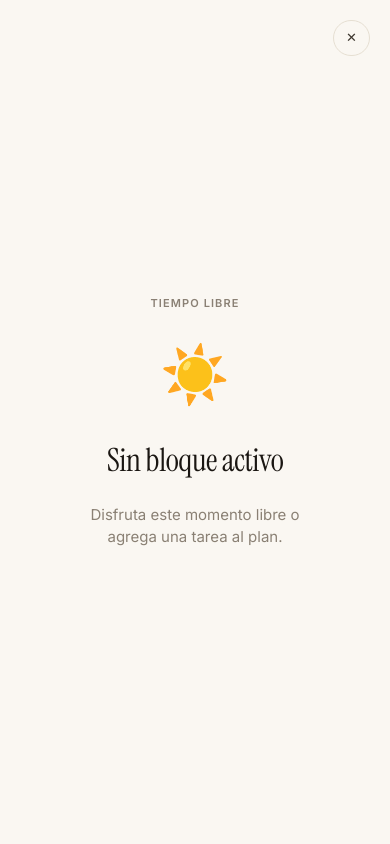
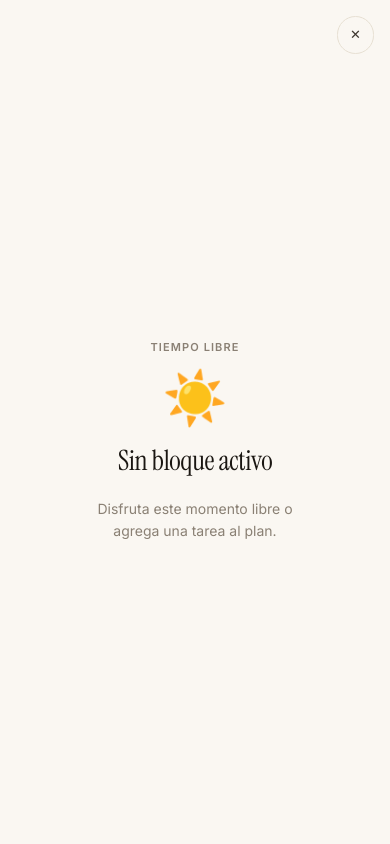
Before and after one commit to kevinguzman420/tasks-manager-v1, a Next.js app: page / in a window 390 px wide. Both pictures are taken after a click on the button "Modo enfoque". Shown: the top 844 px of the page. Built offline with nearby package versions, Linux system fonts and the light colour scheme.

Commit message:
FocusMode responsive updated

```diff
--- a/src/components/planner/FocusMode.tsx
+++ b/src/components/planner/FocusMode.tsx
@@ -1,6 +1,6 @@
 'use client';
 
-import React, { useState, useEffect, useMemo } from 'react';
+import React, { useState, useEffect, useMemo, useCallback } from 'react';
 import { usePlanner } from '@/context/PlannerContext';
 import { timeToMin, fmtMinutes, minToClock } from '@/utils/scheduler';
 import { ScheduleEvent } from '@/types';
@@ -46,70 +46,76 @@ function FocusOverlay({ onClose }: { onClose: () => void }) {
   const { plan, schedule, selectedDate, today, toggleTaskDone, updateTask } = usePlanner();
   const isToday = sameDay(selectedDate, today);
 
-  // Tick every second for countdown
-  const [tick, setTick] = useState(0);
+  // ── Tick each second ──────────────────────────────────────────────────────
+  // Guardamos `new Date()` directamente en estado para que React siempre
+  // vea un valor nuevo y no pueda omitir el re-render.
+  const [now, setNow] = useState(() => new Date());
   useEffect(() => {
-    const id = setInterval(() => setTick(t => t + 1), 1000);
+    const id = setInterval(() => setNow(new Date()), 1000);
     return () => clearInterval(id);
   }, []);
 
-  const startMin = timeToMin(plan.start);
+  // ── Time values (derivados de `now`, sin useMemo para evitar staleness) ──
+  const startMin  = timeToMin(plan.start);
+  const totalSec  = now.getHours() * 3600 + now.getMinutes() * 60 + now.getSeconds();
+  const nowMin    = Math.floor(totalSec / 60);
+  const secIntoMin = totalSec % 60;
+  // Ajuste para planes que empiezan después de medianoche
+  const nowAbs    = nowMin < startMin ? nowMin + 1440 : nowMin;
 
-  const nowData = useMemo(() => {
-    const d = new Date();
-    const totalSec = d.getHours() * 3600 + d.getMinutes() * 60 + d.getSeconds();
-    const nowMin = Math.floor(totalSec / 60);
-    const secIntoMin = totalSec % 60;
-    // Adjust for days that start before midnight
-    const nowAbs = nowMin < startMin ? nowMin + 1440 : nowMin;
-    return { nowAbs, secIntoMin, nowMin };
-  // eslint-disable-next-line react-hooks/exhaustive-deps
-  }, [tick, startMin]);
-
-  const { nowAbs, secIntoMin } = nowData;
-
-  const currentEvent = isToday
-    ? schedule.events.find(ev => ev.startAt <= nowAbs && nowAbs < ev.endAt) ?? null
+  // ── Current / next event ──────────────────────────────────────────────────
+  const currentEvent: ScheduleEvent | null = isToday
+    ? (schedule.events.find(ev => ev.startAt <= nowAbs && nowAbs < ev.endAt) ?? null)
     : null;
 
-  const nextEvent = useMemo(() => {
+  const nextEvent: ScheduleEvent | null = useMemo(() => {
     if (!isToday) return null;
     return schedule.events.find(ev => ev.startAt > nowAbs) ?? null;
-  }, [isToday, schedule.events, nowAbs]);
+  // nowAbs cambia por minuto; suficiente granularidad para "siguiente evento"
+  // eslint-disable-next-line react-hooks/exhaustive-deps
+  }, [isToday, schedule.events, nowMin]);
 
-  const remainingSec = currentEvent
-    ? (currentEvent.endAt - nowAbs) * 60 - secIntoMin
+  // ── Countdown & progress ──────────────────────────────────────────────────
+  const remainingSec = currentEvent != null
+    ? Math.max(0, (currentEvent.endAt - nowAbs) * 60 - secIntoMin)
     : null;
 
-  const progressPct = currentEvent
+  const progressPct = currentEvent != null
     ? Math.max(0, Math.min(100,
-        ((nowAbs - currentEvent.startAt) / (currentEvent.endAt - currentEvent.startAt)) * 100
+        ((nowAbs * 60 + secIntoMin - currentEvent.startAt * 60) /
+         ((currentEvent.endAt - currentEvent.startAt) * 60)) * 100
       ))
     : null;
 
-  // Keyboard: Escape to close
+  // ── Keyboard: Escape to close ─────────────────────────────────────────────
+  const handleKey = useCallback(
+    (e: KeyboardEvent) => { if (e.key === 'Escape') onClose(); },
+    [onClose],
+  );
   useEffect(() => {
-    const handler = (e: KeyboardEvent) => { if (e.key === 'Escape') onClose(); };
-    window.addEventListener('keydown', handler);
-    return () => window.removeEventListener('keydown', handler);
-  }, [onClose]);
+    window.addEventListener('keydown', handleKey);
+    return () => window.removeEventListener('keydown', handleKey);
+  }, [handleKey]);
 
   return (
     <div
-      className="fixed inset-0 z-50 flex flex-col items-center justify-center bg-[var(--bg)] px-6"
+      className="fixed inset-0 z-50 flex flex-col bg-[var(--bg)] overflow-y-auto"
       role="dialog"
       aria-modal="true"
       aria-label="Modo enfoque"
     >
-      {/* Close */}
+      {/* ── Close button ── */}
       <button
         onClick={onClose}
-        className="absolute top-5 right-5 inline-flex items-center gap-[6px] rounded-full border border-[var(--line)] bg-[var(--bg)] px-[12px] py-[7px] text-[13px] text-[var(--ink-2)] hover:border-[var(--ink-2)] transition-colors"
+        className="sticky top-0 self-end m-4 inline-flex items-center gap-[6px] rounded-full border border-[var(--line)] bg-[var(--bg)]/90 backdrop-blur-sm px-[12px] py-[8px] text-[13px] text-[var(--ink-2)] hover:border-[var(--ink-2)] transition-colors z-10"
       >
         ✕ <span className="hidden sm:inline">Cerrar</span>
       </button>
 
-      <div className="w-full max-w-sm flex flex-col items-center gap-5 text-center">
+      {/* ── Main content ── */}
+      <div className="flex-1 flex flex-col items-center justify-center px-6 pb-10 pt-2">
+        <div className="w-full max-w-md flex flex-col items-center gap-4 sm:gap-6 text-center">
+
           {currentEvent ? (
             <>
               {/* Kind label */}
@@ -119,32 +125,34 @@ function FocusOverlay({ onClose }: { onClose: () => void }) {
 
               {/* Emoji + name */}
               <div className="flex flex-col items-center gap-2">
-              <span className="text-[44px]">{getEventEmoji(currentEvent)}</span>
-              <h1 className="serif text-[32px] sm:text-[40px] font-[400] tracking-[-0.015em] leading-[1.15] text-[var(--ink)]">
+                <span className="text-[40px] sm:text-[48px] leading-none">
+                  {getEventEmoji(currentEvent)}
+                </span>
+                <h1 className="serif text-[26px] sm:text-[34px] md:text-[42px] font-[400] tracking-[-0.015em] leading-[1.2] text-[var(--ink)] px-2">
                   {getEventName(currentEvent)}
                 </h1>
               </div>
 
               {/* Time range */}
-            <span className="mono text-[14px] text-[var(--muted)]">
+              <span className="mono text-[13px] sm:text-[14px] text-[var(--muted)]">
                 {minToClock(currentEvent.startAt)} → {minToClock(currentEvent.endAt)}
                 {' · '}{fmtMinutes(currentEvent.duration)}
               </span>
 
               {/* Countdown */}
               <div
-              className="mono text-[64px] sm:text-[80px] font-[500] tabular-nums leading-[1] text-[var(--accent)]"
+                className="mono text-[56px] sm:text-[72px] md:text-[88px] font-[500] tabular-nums leading-[1] text-[var(--accent)]"
                 aria-live="polite"
                 aria-atomic="true"
               >
                 {remainingSec !== null ? fmtCountdown(remainingSec) : '--:--'}
               </div>
 
-            {/* Progress bar */}
+              {/* Progress bar — second-level precision */}
               {progressPct !== null && (
-              <div className="w-full h-1.5 rounded-full bg-[var(--bg-2)] overflow-hidden">
+                <div className="w-full max-w-xs h-1.5 rounded-full bg-[var(--bg-2)] overflow-hidden">
                   <div
-                  className="h-full rounded-full bg-[var(--accent)] transition-[width] duration-1000"
+                    className="h-full rounded-full bg-[var(--accent)] transition-[width] duration-1000 ease-linear"
                     style={{ width: `${progressPct}%` }}
                   />
                 </div>
@@ -152,19 +160,25 @@ function FocusOverlay({ onClose }: { onClose: () => void }) {
 
               {/* Task controls */}
               {currentEvent.kind === 'task' && (
-              <div className="flex items-center gap-2 flex-wrap justify-center">
+                <div className="flex items-center gap-2 flex-wrap justify-center mt-1">
                   <button
                     onClick={() => updateTask(currentEvent.id, { duration: Math.max(5, currentEvent.duration - 5) })}
-                  className="rounded-full border border-[var(--line)] bg-transparent px-[14px] py-[8px] text-[13px] text-[var(--ink-2)] hover:border-[var(--ink-2)] transition-colors"
-                >−5 min</button>
+                    className="rounded-full border border-[var(--line)] bg-transparent px-[14px] py-[9px] text-[13px] text-[var(--ink-2)] hover:border-[var(--ink-2)] active:scale-95 transition-all"
+                  >
+                    −5 min
+                  </button>
                   <button
                     onClick={() => { toggleTaskDone(currentEvent.id); onClose(); }}
-                  className="rounded-full bg-[var(--ink)] text-[var(--bg)] px-[20px] py-[10px] text-[14px] font-[500] hover:opacity-90 transition-opacity"
-                >✓ Terminado</button>
+                    className="rounded-full bg-[var(--ink)] text-[var(--bg)] px-[22px] py-[11px] text-[14px] font-[500] hover:opacity-90 active:scale-95 transition-all"
+                  >
+                    ✓ Terminado
+                  </button>
                   <button
                     onClick={() => updateTask(currentEvent.id, { duration: currentEvent.duration + 5 })}
-                  className="rounded-full border border-[var(--line)] bg-transparent px-[14px] py-[8px] text-[13px] text-[var(--ink-2)] hover:border-[var(--ink-2)] transition-colors"
-                >+5 min</button>
+                    className="rounded-full border border-[var(--line)] bg-transparent px-[14px] py-[9px] text-[13px] text-[var(--ink-2)] hover:border-[var(--ink-2)] active:scale-95 transition-all"
+                  >
+                    +5 min
+                  </button>
                 </div>
               )}
             </>
@@ -173,12 +187,12 @@ function FocusOverlay({ onClose }: { onClose: () => void }) {
               <span className="text-[11px] font-[600] tracking-[0.1em] uppercase text-[var(--muted)]">
                 {isToday ? 'Tiempo libre' : 'Sin evento activo'}
               </span>
-            <span className="text-[56px]">☀️</span>
-            <h1 className="serif text-[32px] font-[400] tracking-[-0.015em] text-[var(--ink)]">
+              <span className="text-[52px] sm:text-[64px] leading-none">☀️</span>
+              <h1 className="serif text-[28px] sm:text-[34px] font-[400] tracking-[-0.015em] text-[var(--ink)]">
                 {isToday ? 'Sin bloque activo' : 'Vista de otro día'}
               </h1>
               {isToday && (
-              <p className="text-[15px] text-[var(--muted)] leading-[1.5]">
+                <p className="text-[14px] sm:text-[15px] text-[var(--muted)] leading-[1.6] max-w-[260px]">
                   Disfruta este momento libre o<br />agrega una tarea al plan.
                 </p>
               )}
@@ -187,13 +201,15 @@ function FocusOverlay({ onClose }: { onClose: () => void }) {
 
           {/* Next event */}
           {nextEvent && (
-          <div className="mt-1 text-[12px] text-[var(--muted)]">
+            <div className="mt-2 px-4 py-3 rounded-[12px] bg-[var(--bg-2)] text-[12px] sm:text-[13px] text-[var(--muted)] w-full max-w-xs">
               Siguiente:{' '}
               <span className="font-[500] text-[var(--ink-2)]">{getEventName(nextEvent)}</span>
               {' a las '}
               <span className="mono">{minToClock(nextEvent.startAt)}</span>
             </div>
           )}
+
+        </div>
       </div>
     </div>
   );
@@ -213,7 +229,7 @@ export function FocusModeButton() {
       <button
         onClick={() => setOpen(true)}
         title="Modo enfoque"
-        className="fixed bottom-6 right-6 z-40 inline-flex items-center gap-[6px] rounded-full bg-[var(--ink)] text-[var(--bg)] px-[16px] py-[11px] text-[14px] font-[500] shadow-lg hover:opacity-90 active:scale-[0.97] transition-all"
+        className="fixed bottom-6 right-4 sm:right-6 z-40 inline-flex items-center gap-[6px] rounded-full bg-[var(--ink)] text-[var(--bg)] px-[16px] py-[11px] text-[14px] font-[500] shadow-lg hover:opacity-90 active:scale-[0.97] transition-all"
       >
         <span>🎯</span>
         <span className="hidden sm:inline">Foco</span>
```
Lines whose indentation alone changed are shown as unchanged.
